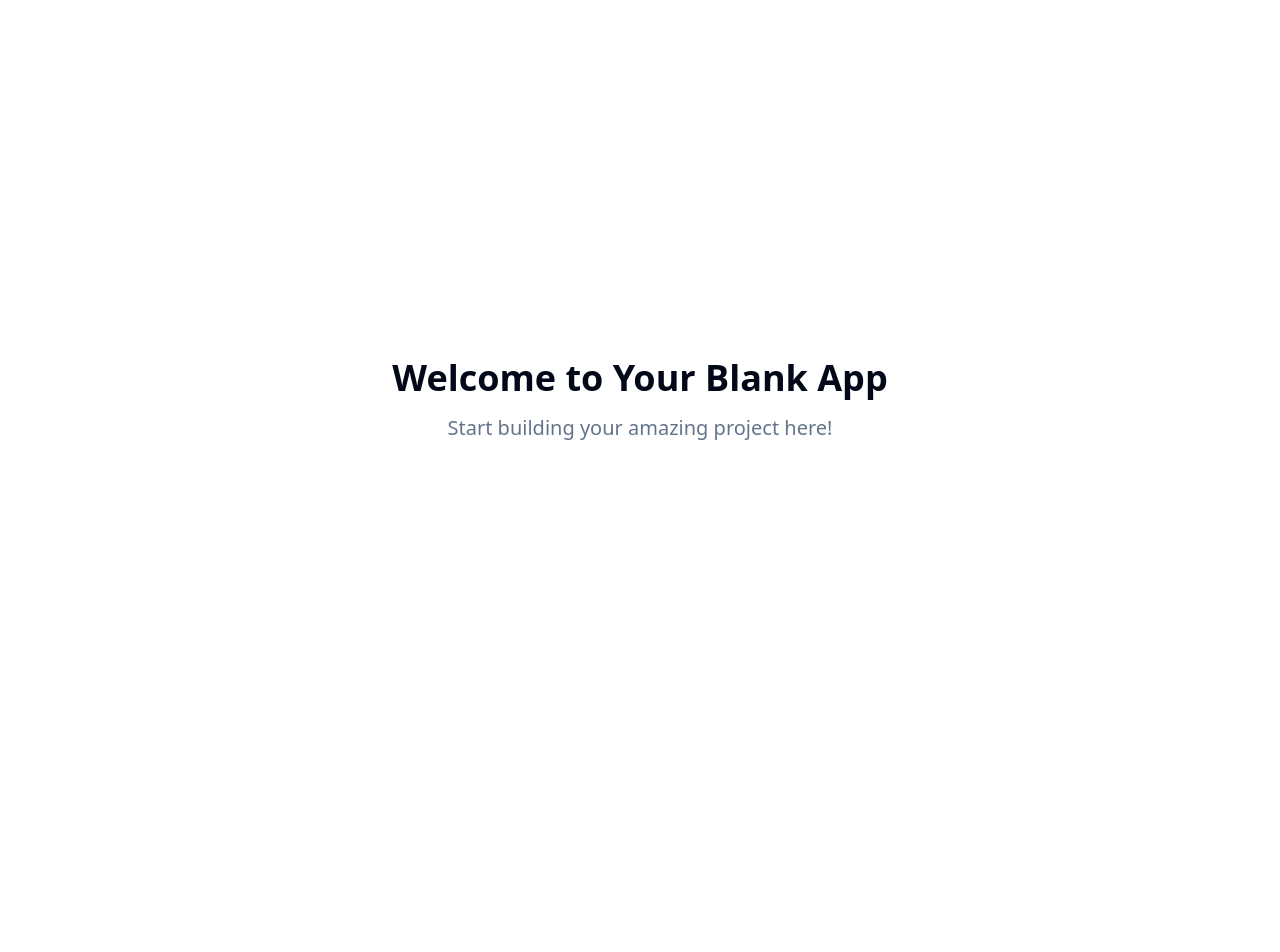
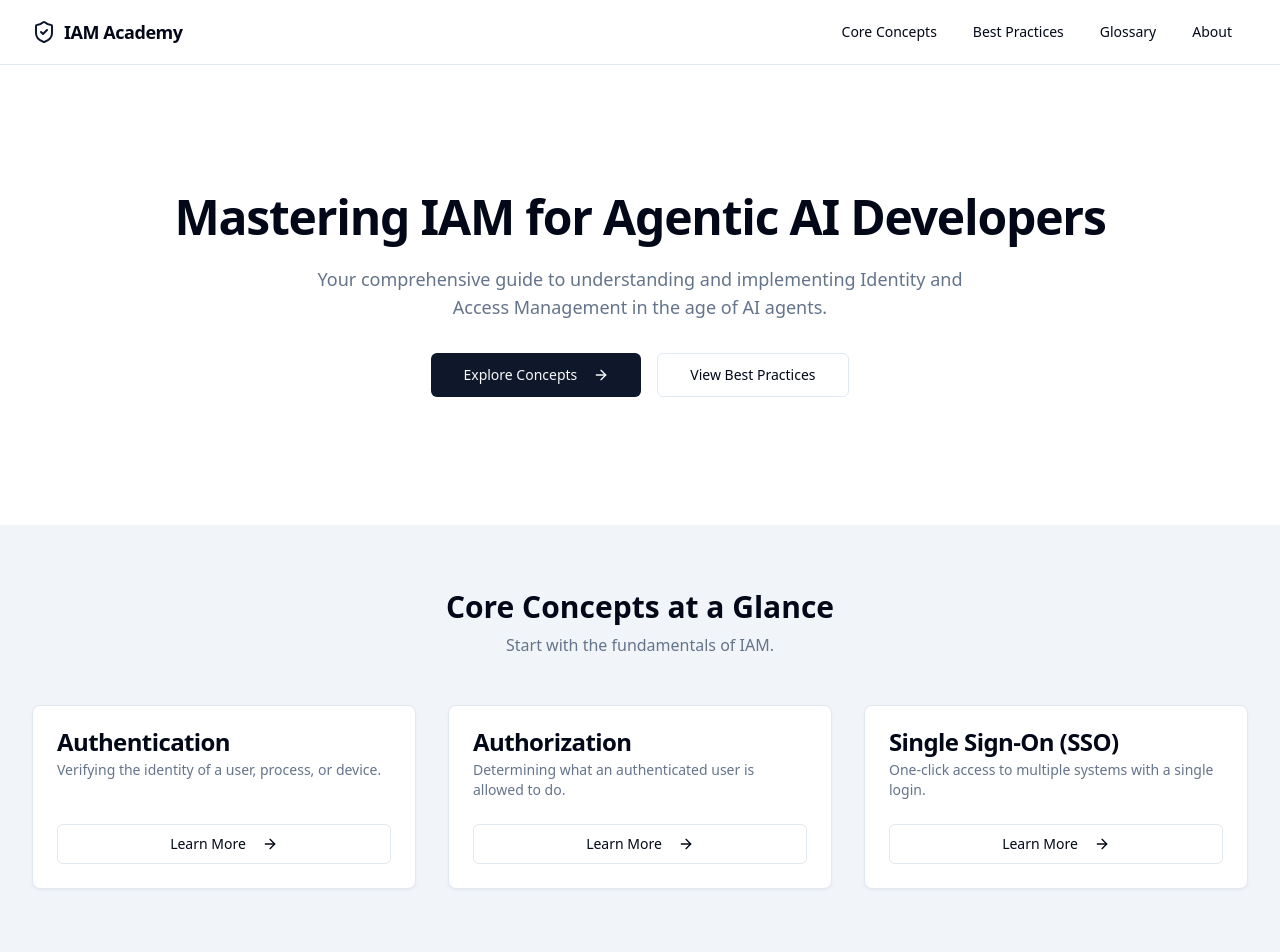
Before and after one commit to ayshsandu/agentic-iam-academy, a React (Vite) app: page / in a window 1280 px wide. Shown: the top 952 px of the page. Before the commit the page ends 800 px from the top, so only its background shows below. Built offline with nearby package versions, Linux system fonts and the light colour scheme.

Commit message:
Implement IAM Academy website
Implement the plan to create the IAM Academy website, including site structure, components, content, and educational features.

```diff
--- a/src/App.tsx
+++ b/src/App.tsx
@@ -1,3 +1,4 @@
+
 import { Toaster } from "@/components/ui/toaster";
 import { Toaster as Sonner } from "@/components/ui/sonner";
 import { TooltipProvider } from "@/components/ui/tooltip";
@@ -5,6 +6,11 @@ import { QueryClient, QueryClientProvider } from "@tanstack/react-query";
 import { BrowserRouter, Routes, Route } from "react-router-dom";
 import Index from "./pages/Index";
 import NotFound from "./pages/NotFound";
+import Layout from "./components/layout/Layout";
+import Concepts from "./pages/Concepts";
+import BestPractices from "./pages/BestPractices";
+import Glossary from "./pages/Glossary";
+import About from "./pages/About";
 
 const queryClient = new QueryClient();
 
@@ -15,9 +21,14 @@ const App = () => (
       <Sonner />
       <BrowserRouter>
         <Routes>
-          <Route path="/" element={<Index />} />
-          {/* ADD ALL CUSTOM ROUTES ABOVE THE CATCH-ALL "*" ROUTE */}
-          <Route path="*" element={<NotFound />} />
+          <Route element={<Layout />}>
+            <Route index element={<Index />} />
+            <Route path="/concepts" element={<Concepts />} />
+            <Route path="/best-practices" element={<BestPractices />} />
+            <Route path="/glossary" element={<Glossary />} />
+            <Route path="/about" element={<About />} />
+            <Route path="*" element={<NotFound />} />
+          </Route>
         </Routes>
       </BrowserRouter>
     </TooltipProvider>
--- /dev/null
+++ b/src/components/layout/Footer.tsx
@@ -0,0 +1,13 @@
+
+const Footer = () => {
+  const currentYear = new Date().getFullYear();
+  return (
+    <footer className="border-t bg-background">
+      <div className="container py-6 text-center text-sm text-muted-foreground">
+        <p>&copy; {currentYear} Agentic IAM Academy. All Rights Reserved.</p>
+      </div>
+    </footer>
+  );
+};
+
+export default Footer;
--- /dev/null
+++ b/src/components/layout/Header.tsx
@@ -0,0 +1,70 @@
+
+import { Link } from "react-router-dom";
+import {
+  NavigationMenu,
+  NavigationMenuItem,
+  NavigationMenuList,
+} from "@/components/ui/navigation-menu";
+import Logo from "@/components/shared/Logo";
+import { Button } from "@/components/ui/button";
+import { Sheet, SheetContent, SheetTrigger, SheetClose } from "@/components/ui/sheet";
+import { Menu } from "lucide-react";
+import { navigationMenuTriggerStyle } from "@/components/ui/navigation-menu";
+
+const navLinks = [
+  { to: "/concepts", label: "Core Concepts" },
+  { to: "/best-practices", label: "Best Practices" },
+  { to: "/glossary", label: "Glossary" },
+  { to: "/about", label: "About" },
+];
+
+const Header = () => {
+  return (
+    <header className="sticky top-0 z-50 w-full border-b bg-background/95 backdrop-blur supports-[backdrop-filter]:bg-background/60">
+      <div className="container flex h-16 items-center justify-between">
+        <Logo />
+
+        <nav className="hidden md:flex">
+          <NavigationMenu>
+            <NavigationMenuList>
+              {navLinks.map((link) => (
+                <NavigationMenuItem key={link.to}>
+                  <Link to={link.to} className={navigationMenuTriggerStyle()}>
+                    {link.label}
+                  </Link>
+                </NavigationMenuItem>
+              ))}
+            </NavigationMenuList>
+          </NavigationMenu>
+        </nav>
+
+        <div className="md:hidden">
+          <Sheet>
+            <SheetTrigger asChild>
+              <Button variant="outline" size="icon">
+                <Menu className="h-4 w-4" />
+                <span className="sr-only">Open menu</span>
+              </Button>
+            </SheetTrigger>
+            <SheetContent side="right">
+              <div className="flex flex-col gap-6 py-4">
+                <Logo />
+                <nav className="flex flex-col gap-4">
+                  {navLinks.map((link) => (
+                    <SheetClose asChild key={link.to}>
+                      <Link to={link.to} className="text-lg font-medium hover:underline">
+                        {link.label}
+                      </Link>
+                    </SheetClose>
+                  ))}
+                </nav>
+              </div>
+            </SheetContent>
+          </Sheet>
+        </div>
+      </div>
+    </header>
+  );
+};
+
+export default Header;
--- /dev/null
+++ b/src/components/layout/Layout.tsx
@@ -0,0 +1,18 @@
+
+import { Outlet } from "react-router-dom";
+import Header from "./Header";
+import Footer from "./Footer";
+
+const Layout = () => {
+  return (
+    <div className="flex min-h-screen flex-col bg-background">
+      <Header />
+      <main className="flex-grow">
+        <Outlet />
+      </main>
+      <Footer />
+    </div>
+  );
+};
+
+export default Layout;
--- /dev/null
+++ b/src/components/shared/Logo.tsx
@@ -0,0 +1,14 @@
+
+import { ShieldCheck } from "lucide-react";
+import { Link } from "react-router-dom";
+
+const Logo = () => {
+  return (
+    <Link to="/" className="flex items-center gap-2" aria-label="IAM Academy Home">
+      <ShieldCheck className="h-6 w-6 text-primary" />
+      <span className="font-bold text-lg tracking-tight">IAM Academy</span>
+    </Link>
+  );
+};
+
+export default Logo;
--- /dev/null
+++ b/src/pages/About.tsx
@@ -0,0 +1,13 @@
+
+const About = () => {
+  return (
+    <div className="container py-8 md:py-12">
+      <h1 className="text-4xl font-bold tracking-tight">About</h1>
+      <p className="mt-4 max-w-2xl text-lg text-muted-foreground">
+        Learn more about the mission and purpose of the Agentic IAM Academy and how it aims to help developers build more secure AI applications.
+      </p>
+    </div>
+  );
+};
+
+export default About;
--- /dev/null
+++ b/src/pages/BestPractices.tsx
@@ -0,0 +1,13 @@
+
+const BestPractices = () => {
+  return (
+    <div className="container py-8 md:py-12">
+      <h1 className="text-4xl font-bold tracking-tight">Best Practices</h1>
+      <p className="mt-4 max-w-2xl text-lg text-muted-foreground">
+        Learn about industry-standard best practices for implementing secure and effective IAM solutions in your Agentic AI projects.
+      </p>
+    </div>
+  );
+};
+
+export default BestPractices;
--- /dev/null
+++ b/src/pages/Concepts.tsx
@@ -0,0 +1,13 @@
+
+const Concepts = () => {
+  return (
+    <div className="container py-8 md:py-12">
+      <h1 className="text-4xl font-bold tracking-tight">Core Concepts</h1>
+      <p className="mt-4 max-w-2xl text-lg text-muted-foreground">
+        Explore the fundamental building blocks of Identity and Access Management. This section will break down key ideas into understandable parts.
+      </p>
+    </div>
+  );
+};
+
+export default Concepts;
--- /dev/null
+++ b/src/pages/Glossary.tsx
@@ -0,0 +1,13 @@
+
+const Glossary = () => {
+  return (
+    <div className="container py-8 md:py-12">
+      <h1 className="text-4xl font-bold tracking-tight">Glossary</h1>
+      <p className="mt-4 max-w-2xl text-lg text-muted-foreground">
+        A comprehensive A-Z dictionary of IAM terms and acronyms to help you navigate the jargon.
+      </p>
+    </div>
+  );
+};
+
+export default Glossary;
--- a/src/pages/Index.tsx
+++ b/src/pages/Index.tsx
@@ -1,13 +1,85 @@
-// Update this page (the content is just a fallback if you fail to update the page)
+
+import { Link } from "react-router-dom";
+import { Button } from "@/components/ui/button";
+import {
+  Card,
+  CardContent,
+  CardDescription,
+  CardFooter,
+  CardHeader,
+  CardTitle,
+} from "@/components/ui/card";
+import { ArrowRight } from "lucide-react";
+
+const concepts = [
+  {
+    title: "Authentication",
+    description: "Verifying the identity of a user, process, or device.",
+    link: "/concepts",
+  },
+  {
+    title: "Authorization",
+    description: "Determining what an authenticated user is allowed to do.",
+    link: "/concepts",
+  },
+  {
+    title: "Single Sign-On (SSO)",
+    description: "One-click access to multiple systems with a single login.",
+    link: "/concepts",
+  },
+];
 
 const Index = () => {
   return (
-    <div className="min-h-screen flex items-center justify-center bg-background">
-      <div className="text-center">
-        <h1 className="text-4xl font-bold mb-4">Welcome to Your Blank App</h1>
-        <p className="text-xl text-muted-foreground">Start building your amazing project here!</p>
-      </div>
-    </div>
+    <>
+      <section className="container grid place-items-center gap-6 py-20 text-center md:py-32">
+        <h1 className="text-4xl font-extrabold tracking-tight lg:text-5xl">
+          Mastering IAM for Agentic AI Developers
+        </h1>
+        <p className="max-w-2xl text-lg text-muted-foreground">
+          Your comprehensive guide to understanding and implementing Identity and
+          Access Management in the age of AI agents.
+        </p>
+        <div className="mt-2 flex flex-wrap justify-center gap-4">
+          <Button asChild size="lg">
+            <Link to="/concepts">
+              Explore Concepts <ArrowRight className="ml-2 h-4 w-4" />
+            </Link>
+          </Button>
+          <Button asChild variant="outline" size="lg">
+            <Link to="/best-practices">View Best Practices</Link>
+          </Button>
+        </div>
+      </section>
+
+      <section className="bg-secondary">
+        <div className="container py-16">
+          <div className="mb-12 text-center">
+            <h2 className="text-3xl font-bold">Core Concepts at a Glance</h2>
+            <p className="mt-2 text-muted-foreground">
+              Start with the fundamentals of IAM.
+            </p>
+          </div>
+          <div className="grid gap-8 md:grid-cols-2 lg:grid-cols-3">
+            {concepts.map((concept) => (
+              <Card key={concept.title} className="flex flex-col">
+                <CardHeader>
+                  <CardTitle>{concept.title}</CardTitle>
+                  <CardDescription>{concept.description}</CardDescription>
+                </CardHeader>
+                <CardFooter className="mt-auto">
+                  <Button variant="outline" asChild className="w-full">
+                    <Link to={concept.link}>
+                      Learn More <ArrowRight className="ml-2 h-4 w-4" />
+                    </Link>
+                  </Button>
+                </CardFooter>
+              </Card>
+            ))}
+          </div>
+        </div>
+      </section>
+    </>
   );
 };
 
```
